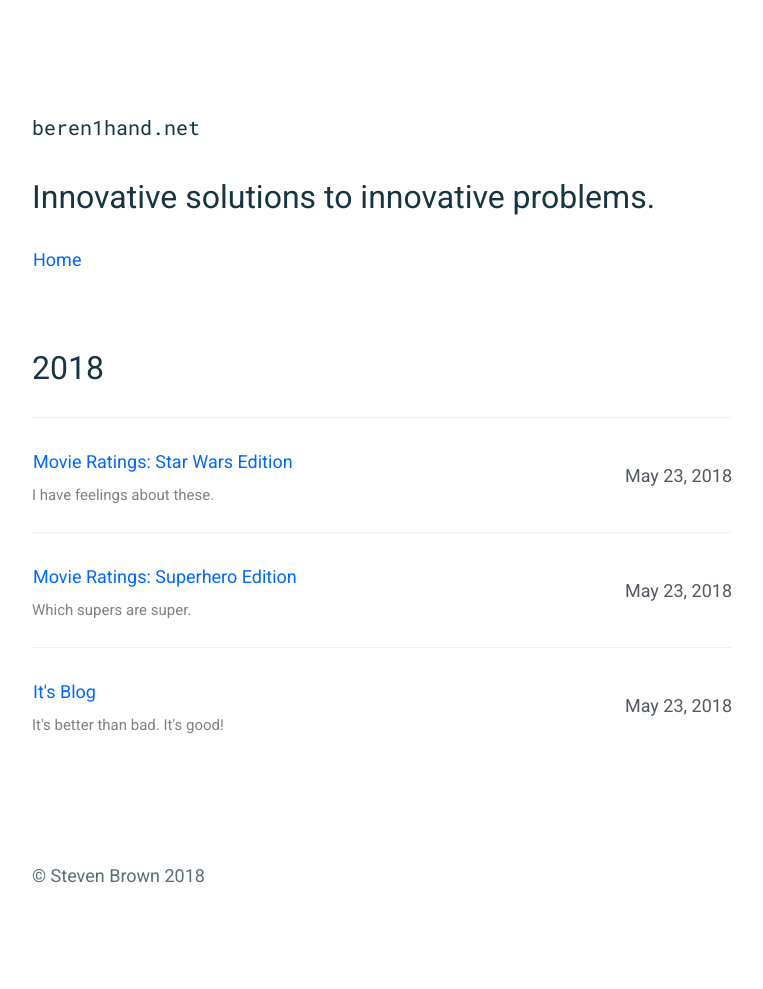
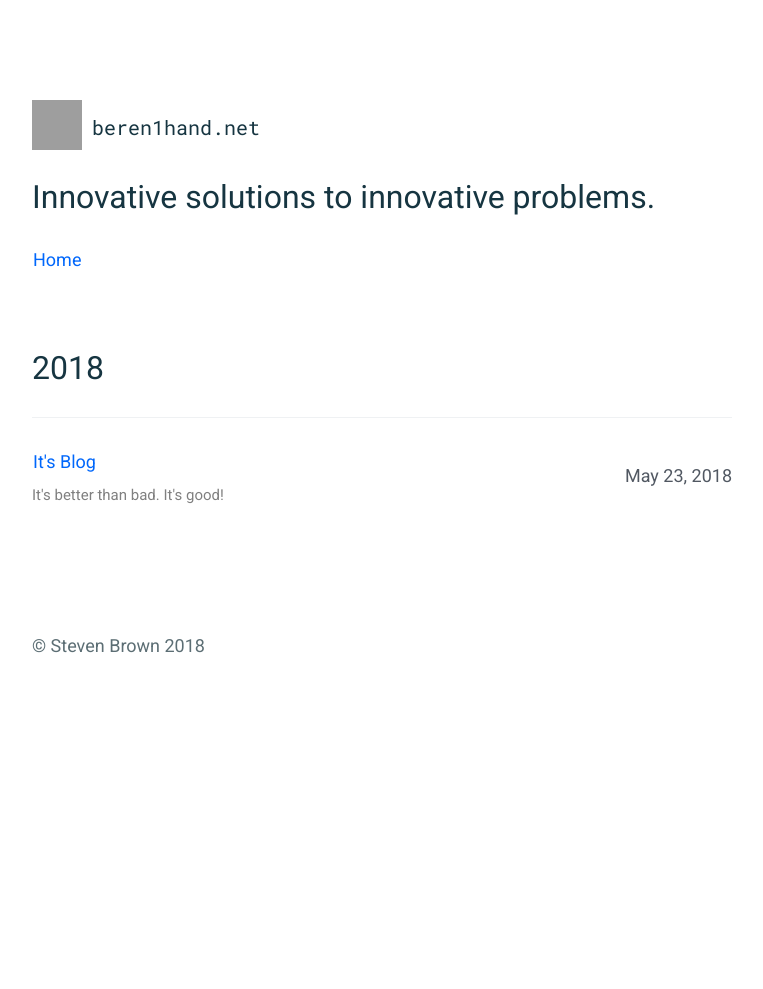
Before and after one commit to beren1hand/beren1hand.github.io, a Jekyll site: the page built from index.html, in a window 1280 px wide. Shown: the whole page, without its empty margins (258-1021 px from the left). Built offline with Jekyll 4.4.1, drawn with Linux system fonts in a browser that asks for light colours; after the commit the page ends 900 px from its top, so only the background shows below that; some of the changed lines change nothing that is shown; grey boxes are pictures that could not be loaded.

Commit message:
Ready to launch

```diff
--- a/_includes/header.html
+++ b/_includes/header.html
@@ -1,5 +1,5 @@
 <header class="c-page__header">
-    <h1><code>{{ site.title}}</code></h1> {% if page.title == 'Home' %}
+    <img id="logo" src="/beren1hand.png" /><h1><code>{{ site.title}}</code></h1> {% if page.title == 'Home' %}
     <h1>{{ site.description }}</h1> {% endif %}
     <p>
         <a href="{{ " / " | prepend: site.baseurl }}">Home</a>
--- a/_layouts/page.html
+++ b/_layouts/page.html
@@ -3,7 +3,7 @@ layout: default
 ---
 <div class="c-page">
     {% include header.html %}
-    <div class="c-page__main">
+    <div class="c-page__main {{ page.css_class }}">
     {{ content }}
     </div>
     {% include footer.html %}
--- a/_posts/2018-05-23-StarWars.md
+++ /dev/null
@@ -1,41 +0,0 @@
----
-layout: post
-title: "Movie Ratings: Star Wars Edition"
-description: "I have feelings about these."
-date: 2018-05-23 03:00:00 -0400
----
-# The Scale
-
-- __A's:__ Every one of these is solid. Worth watching more than once. Some are masterpieces.
-- __B's:__ Flawed, but still worth watching. Maybe even rewatching.
-- __C's:__ Might be worth watching. But only once. And you might regret it.
-- __D's:__ Just bad. Don't bother.
-- __F's:__ Actively painful. Only worth watching ironically.
-
-# The Ratings
-
-## A+
-- Episode IV: A New Hope
-- Episode V: The Empire Strikes Back
-- Episode VIII: The Last Jedi
-- Rogue One: A Star Wars Story
-
-## A
-- Episode VI: Return of the Jedi
-- Episode VII: THe Force Awakens
-
-## A-
-- Solo: A Star Wars Story
-
-## B+
-- Episode III: Revenge of the Sith
-
-## B
-- Episode I: The Phantom Menace
-- Episode II: Attack of the Clones
-
-## B-
-- Caravan of Courage: An Ewok Adventure
-
-## F-
-- Star Wars Holiday Special
--- a/_posts/2018-05-23-Superheroes.md
+++ /dev/null
@@ -1,70 +0,0 @@
----
-layout: post
-title: "Movie Ratings: Superhero Edition"
-description: "Which supers are super."
-date: 2018-05-23 02:00:00 -0400
----
-# The Scale
-
-- __A's:__ Every one of these is solid. Worth watching more than once. Some are masterpieces.
-- __B's:__ Flawed, but still worth watching. Maybe even rewatching.
-- __C's:__ Might be worth watching. But only once. And you might regret it.
-- __D's:__ Just bad. Don't bother.
-- __F's:__ Actively painful. Only worth watching ironically.
-
-# The Ratings
-
-## A+
-- MCU
-    - Avengers
-    - Black Panther
-    - Captain America: Civil War
-    - Spider-Man: Homecoming
-    - Guardians of the Galaxy
-- Dark Knight
-- Deadpool
-- Incredibles
-- Logan
-
-## A
-- MCU
-	- Ant-Man
-    - Avengers: Infinity War
-	- Captain America: Winter Soldier
-	- Guardians of the Galaxy Vol 2
-	- Iron Man
-	- Thor: Ragnarok
-- Batman Begins
-- Big Hero 6
-- Hellboy 2
-- Spider-Man 1 & 2
-- Wonder Woman
-
-## A-
-- MCU
-    - Avengers: Age of Ultron
-    - Captain America: The First Avenger
-    - Doctor Strange
-    - The Incredible Hulk
-    - Iron Man 3
-    - Thor
-- Hellboy
-- Man of Steel
-- The Amazing Spiderman
-- Tim Burton's Batman
-
-## B+
-- MCU
-    - Iron Man 2
-    - Thor: The Dark World
-
-## B
-- Hulk
-- Spawn
-- Spider-Man 3
-
-## C
-- Superman Returns
-
-## F
-- Batman v Superman
--- a/_sass/base/_reset.scss
+++ b/_sass/base/_reset.scss
@@ -144,7 +144,7 @@ a.nav:before {
 
 abbr[title] { border-bottom: 1px dotted; }
 b, strong   { font-weight: bold; }
-i, em       { font-weight: italic; }
+i, em       { font-weight: 400; }
 
 /* Content */
 
--- a/_sass/components/_page.scss
+++ b/_sass/components/_page.scss
@@ -1,13 +1,33 @@
 /* ==========================================================================
    Page
    ========================================================================== */
-
 .c-page {
 
+    .ratings h2{
+        font-weight:bold;
+        margin-bottom:0;
+    }
+    .ratings h3 {
+        color: #f7b53d;
+        font-weight: bold;
+
+        em {
+            font-style: normal;
+            color: #c61b1b;
+            font-weight: bold;
+        }
+    }
 }
 
 .c-page__header {
     margin-bottom: 7rem; // 100px
+
+    img#logo {
+        width: 50px;
+        height: 50px;
+        float: left;
+        margin-right: 1rem;
+    }
 
     h1 {
         margin-bottom: 2.5rem; // 25px
@@ -37,6 +57,7 @@
     -webkit-align-items: center;
     -ms-flex-align: center;
     align-items: center;
+
     p {
         @include fs--body;
         color: $c-base__01;
```
Also changed, not shown: favicon.ico. Lines whose indentation alone changed are shown as unchanged.
